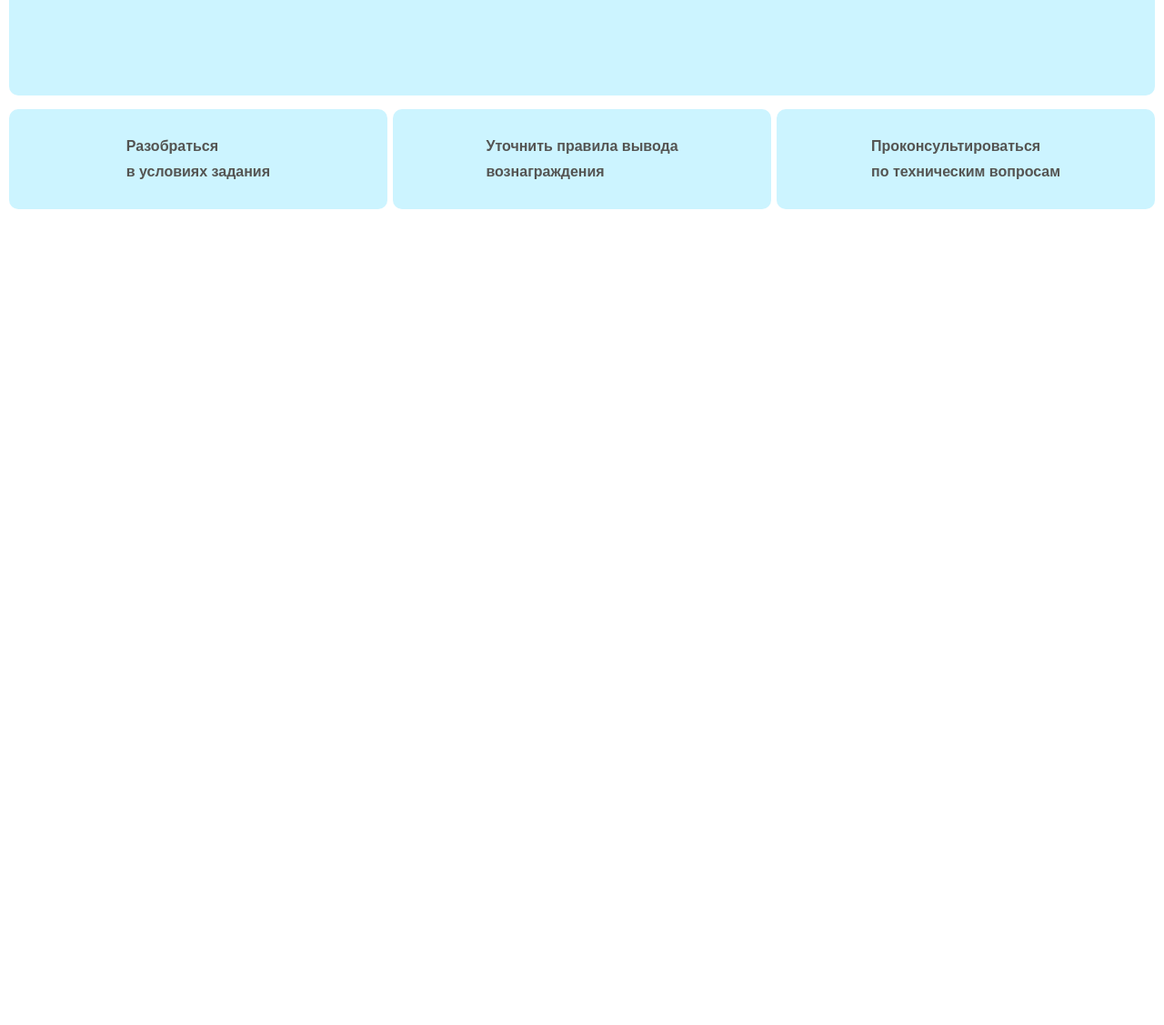
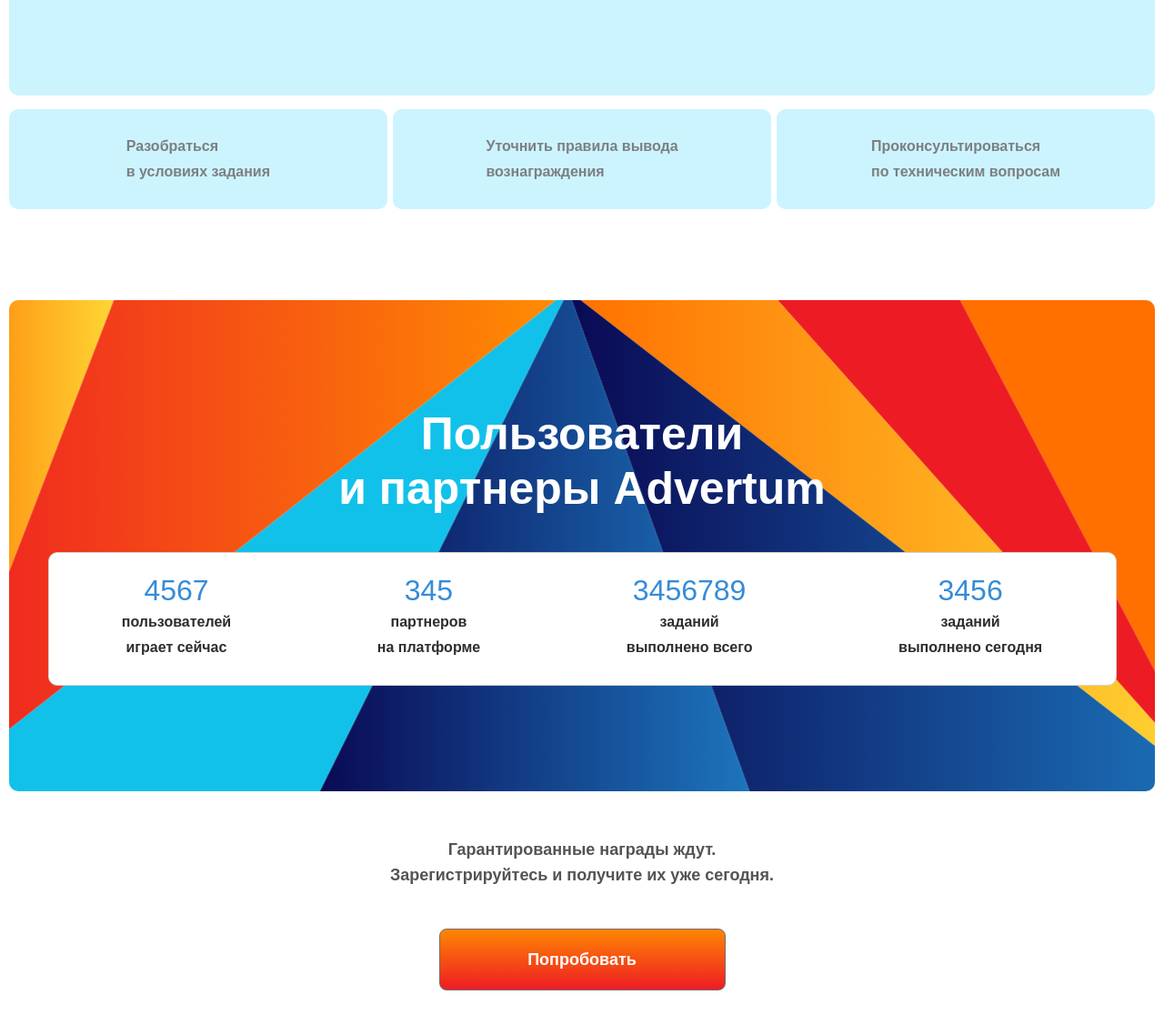
Before and after one commit to romanshliakhov/advertum, a website: page source/index.html in a window 1280 px wide. Shown: the part 7377-8504 px from the top of the page at 91% size. Before the commit the page ends 7677 px from the top, so only its background shows below. Drawn offline with nearby package versions, Linux system fonts and the light colour scheme; files that its build step writes are made by us from their sources; files whose address does not match are found by name.

Commit message:
partners section

```diff
--- a/source/index.html
+++ b/source/index.html
@@ -271,11 +271,57 @@
         </div>
       </div>
     </section>
+
+    <section class="partners">
+      <div class="partners__inner">
+        <div class="partners__title title">Пользователи <br> и партнеры Advertum</div>
+        <ul class="partners__list head__list">
+          <li class="head__item">
+            <div class="head__item-number">4567</div>
+            <div class="head__item-descr">пользователей <br> играет сейчас</div>
+          </li>
+          <li class="head__item">
+            <div class="head__item-number">345</div>
+            <div class="head__item-descr">партнеров <br> на платформе</div>
+          </li>
+          <li class="head__item">
+            <div class="head__item-number">3456789</div>
+            <div class="head__item-descr">заданий <br> выполнено всего</div>
+          </li>
+          <li class="head__item">
+            <div class="head__item-number">3456</div>
+            <div class="head__item-descr">заданий <br> выполнено сегодня</div>
+          </li>
+        </ul>
+      </div>
+      <div class="partners__descr">Гарантированные награды ждут. <br> Зарегистрируйтесь и получите их уже сегодня.</div>
+      <a class="partners__btn btn" href="#">Попробовать</a>
+    </section>
+
+    <section class="care">
+
+    </section>
+
+    <section class="info">
+
+    </section>
+
+    <section class="wait">
+
+    </section>
+
+    <section class="reg">
+
+    </section>
+
+    <section class="questions">
+
+    </section>
+
+    <section class="start">
+
+    </section>
   </main>
-
-  <footer class="footer">
-
-  </footer>
 
   <script src="js/common.min.js"></script>
 </body>
--- /dev/null
+++ b/source/sass/blocks/partners.scss
@@ -0,0 +1,43 @@
+.partners {
+  padding: 30px 10px 50px;
+  display: flex;
+  flex-direction: column;
+  align-items: center;
+  text-align: center;
+
+  &__inner {
+    background-image: url('../img/partners.svg');
+    background-size: cover;
+    background-position: center;
+    background-repeat: no-repeat;
+    border-radius: 10px;
+    min-height: 540px;
+    margin: 0 auto;
+    max-width: 1265px;
+    width: 100%;
+    display: flex;
+    flex-direction: column;
+    align-items: center;
+    justify-content: center;
+  }
+
+  &__list {
+    max-width: 1175px;
+    width: 100%;
+    background-color: #fff;
+    justify-content: space-around;
+  }
+
+  &__title {
+    max-width: 600px;
+    color: #fff;
+  }
+
+  &__descr {
+    margin-top: 50px;
+  }
+
+  &__btn {
+    margin-top: 45px;
+  }
+}
--- a/source/sass/blocks/reasons.scss
+++ b/source/sass/blocks/reasons.scss
@@ -48,6 +48,9 @@
     margin-left: -70px;
     position: relative;
     z-index: 1;
+    -webkit-box-shadow: 5px 0px 10px 0px rgba(124, 127, 130, 0.22);
+    -moz-box-shadow:    5px 0px 10px 0px rgba(124, 127, 130, 0.22);
+    box-shadow:         5px 0px 10px 0px rgba(124, 127, 130, 0.22);
 
     &:first-child {
       margin-left: 0;
--- a/source/sass/blocks/support.scss
+++ b/source/sass/blocks/support.scss
@@ -54,6 +54,7 @@
     justify-content: center;
     background-color: #CCF4FF;
     border-radius: 10px;
+    color: rgb(124, 127, 130);
   }
 
   &__item-text {
--- a/source/sass/general/blocks.scss
+++ b/source/sass/general/blocks.scss
@@ -6,6 +6,11 @@
 @import "blocks/try.scss";
 @import "blocks/reasons.scss";
 @import "blocks/support.scss";
-@import "blocks/footer.scss";
-@import "blocks/main.scss";
+@import "blocks/partners.scss";
+@import "blocks/care.scss";
+@import "blocks/info.scss";
+@import "blocks/wait.scss";
+@import "blocks/reg.scss";
+@import "blocks/questions.scss";
+@import "blocks/start.scss";
 @import "blocks/media.scss";
```
Also changed, not shown: source/img/partners.png (added), source/img/partners.svg (added), source/sass/blocks/care.scss (renamed from source/sass/blocks/footer.scss), source/sass/blocks/info.scss (renamed from source/sass/blocks/main.scss), source/sass/blocks/questions.scss (added), source/sass/blocks/reg.scss (added), source/sass/blocks/start.scss (added), source/sass/blocks/wait.scss (added).
